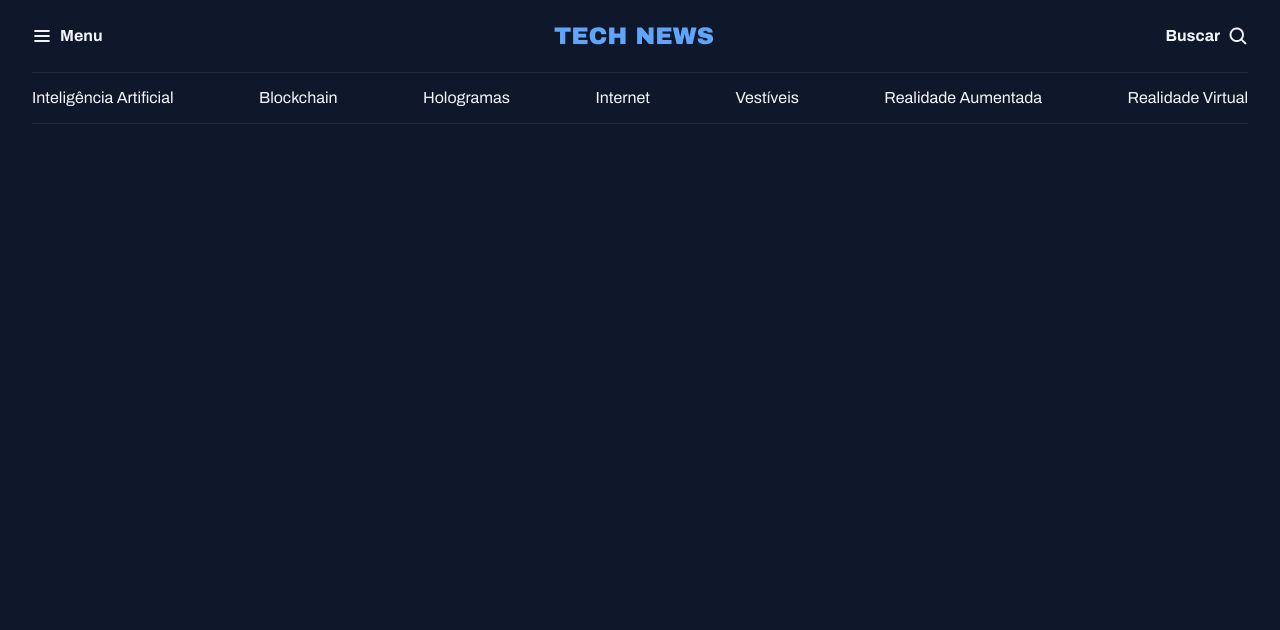
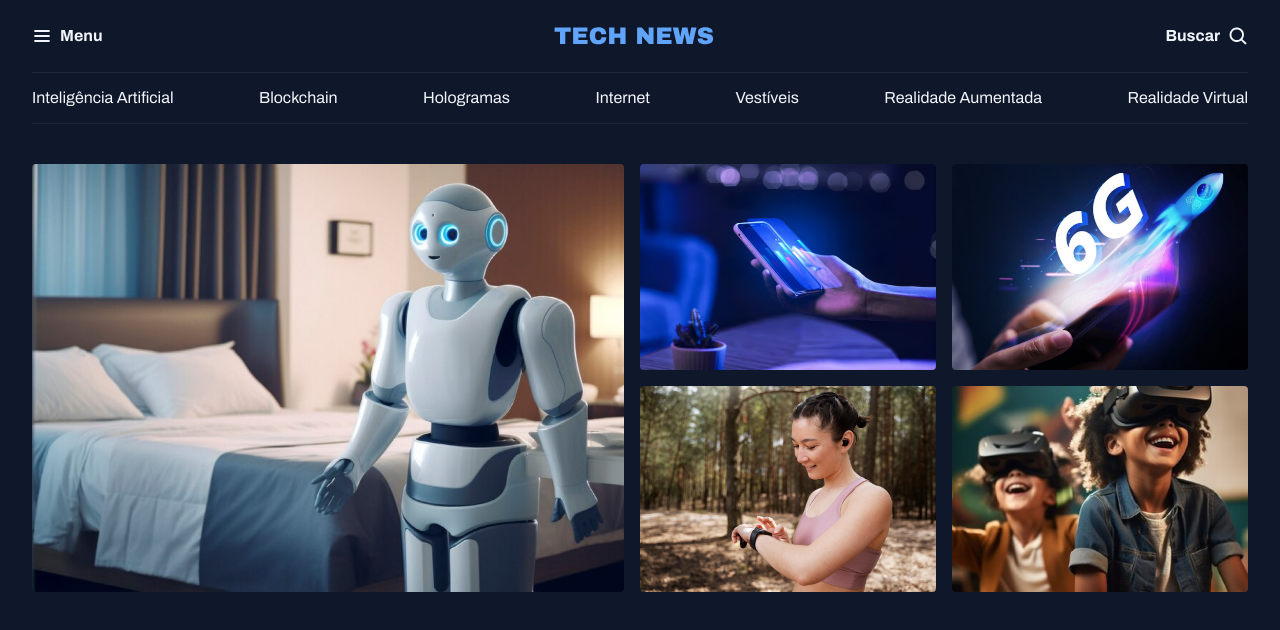
Before and after one commit to Czniartynsk/Portal-de-Noticias, a plain HTML site: page index.html in a window 1280 px wide. Drawn offline with Linux system fonts and the light colour scheme.

Commit message:
Estruturando a seção destaques

```diff
--- a/index.html
+++ b/index.html
@@ -37,5 +37,20 @@
       <a href="#">Realidade Virtual</a>
     </nav>
   </header>
+
+  <main class="grid container">
+    <section id="featured" class="grid grid-flow-column gap-16">
+      <div>
+        <img src="./assets/images/Image 01.png" alt="...">
+      </div>
+      <div class="grid grid-column-2 gap-16">
+        <img src="./assets/images/Image 02.png" alt="...">
+        <img src="./assets/images/Image 03.png" alt="...">
+        <img src="./assets/images/Image 04.png" alt="...">
+        <img src="./assets/images/Image 05.png" alt="...">
+      </div>
+    </section>
+
+  </main>
 </body>
 </html>
--- a/styles/global.css
+++ b/styles/global.css
@@ -44,17 +44,16 @@ h1, h2, h3 {
   font: inherit;
 }
 
+img {
+  max-width: 100%;
+}
+
 .container {
   max-width: 1280px;
   padding-inline: 32px;
   margin-inline: auto;
 }
 
-/* UTILITY-FIRST */
-.grid {
-  display: grid;
+main {
+  margin-top: 40px;
 }
-
-.grid-flow-column {
-  grid-auto-flow: column;
-}
--- a/styles/index.css
+++ b/styles/index.css
@@ -1,2 +1,4 @@
 @import url(global.css);
+@import url(utility.css);
 @import url(header.css);
+@import url(sections.css);
--- /dev/null
+++ b/styles/sections.css
@@ -0,0 +1,7 @@
+#featured {
+  img {
+    height: 100%;
+    object-fit: cover;
+    border-radius: 4px;
+  }
+}
--- /dev/null
+++ b/styles/utility.css
@@ -0,0 +1,16 @@
+/* utility-first */
+.grid {
+  display: grid;
+}
+
+.grid-flow-column {
+  grid-auto-flow: column;
+}
+
+.grid-column-2 {
+  grid-template-columns: 1fr 1fr;
+}
+
+.gap-16 {
+  gap: 16px;
+}
```
